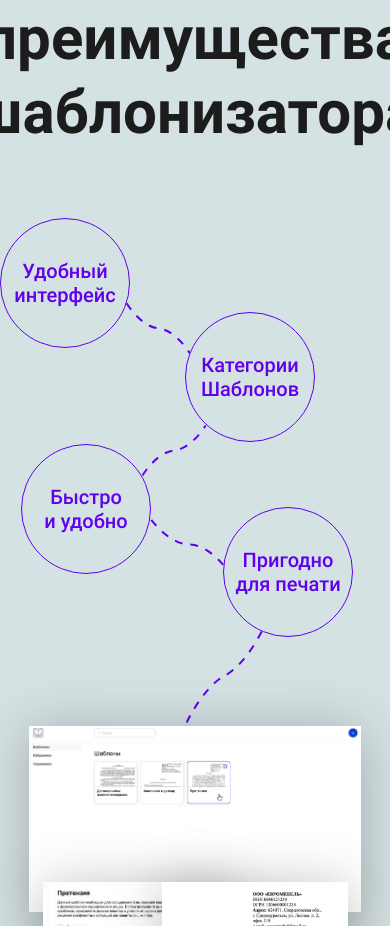
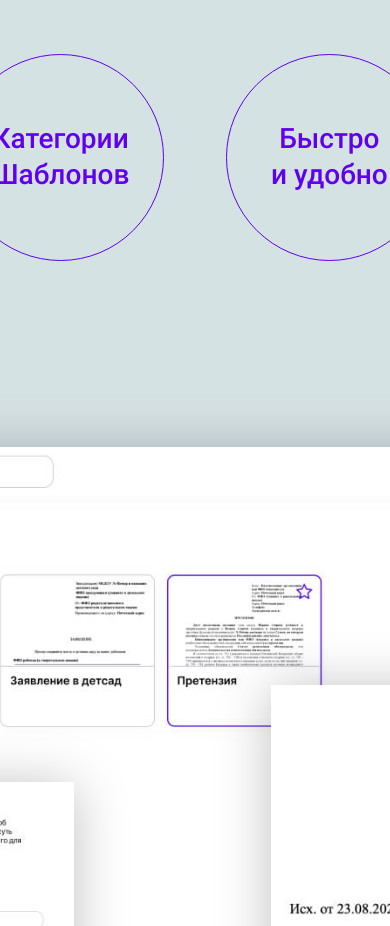
Before and after one commit to document-template-engine/frontend, a React (Create React App) app: page / in a window 390 px wide. Shown: the part 6481-7407 px from the top of the page. Built offline with nearby package versions, Linux system fonts and the light colour scheme; no server answers.

Commit message:
правки

```diff
--- a/src/components/Landing/Advantages/Advantages.jsx
+++ b/src/components/Landing/Advantages/Advantages.jsx
@@ -2,8 +2,6 @@ import './Advantages.sass';
 import interfaceImg from '../../../images/lan-interface.jpg';
 import templateImg from '../../../images/lan-template.jpg';
 import docImg from '../../../images/lan-doc.jpg';
-import octopusImg from '../../../images/lan-octopus.svg';
-import snakeImg from '../../../images/lan-snake.svg';
 import LinkToStart from '../Link/LinkToStart';
 
 export default function Advantages() {
@@ -12,6 +10,7 @@ export default function Advantages() {
 			<h2 className="advantages__title">
 				Используйте преимущества шаблонизатора
 			</h2>
+			<div className="advantages__content">
 				<div className="advantages__container">
 					<div className="advantages__list-container">
 						<ul className="advantages__list">
@@ -43,16 +42,6 @@ export default function Advantages() {
 								</p>
 							</li>
 						</ul>
-					<img
-						className="advantages__lines-1"
-						src={octopusImg}
-						alt="Пунктирные линии"
-					/>
-					<img
-						className="advantages__lines-2"
-						src={snakeImg}
-						alt="Пунктирные линии"
-					/>
 					</div>
 					<div className="advantages__illustration-container">
 						<img
@@ -73,6 +62,7 @@ export default function Advantages() {
 					</div>
 				</div>
 				<LinkToStart />
+			</div>
 		</section>
 	);
 }
--- a/src/components/Landing/Advantages/Advantages.sass
+++ b/src/components/Landing/Advantages/Advantages.sass
@@ -6,24 +6,45 @@
   flex-direction: column
   align-items: center
   overflow: hidden
-  padding: 130px 0 119px
+  padding: 80px 0 285px
+  gap: 76px
+  @media screen and (max-width: 1920px)
+    padding: 80px 0 130px
 
 .advantages__title
+  font-family: Roboto, sans-serif
+
+  margin: 20px 0 28px 0
+  max-width: 1063px
+
   color: #1C1C1C
   font-size: 60px
   line-height: 74px
   font-weight: 700
-  margin-bottom: 68px
   text-align: center
+  @media screen and (max-width: 1920px)
+    font-size: 56px
+    line-height: 74px
+  @media screen and (max-width: 1366px)
+    max-width: 360px
+    font-size: 28px
+    line-height: 34px
+
+.advantages__content
+  display: flex
+  flex-direction: column
+  align-items: center
+  gap: 60px
 
 .advantages__container
-  margin-bottom: 56px
+  position: relative
   display: flex
   flex-direction: column
   align-items: center
   justify-content: space-between
   max-width: 1336px
   width: 85%
+  gap: 186px
 
 .advantages__list-container
   display: flex
@@ -32,17 +53,30 @@
   max-width: 1164px
   width: 100%
   position: relative
-  @media screen and (max-width: 640px)
-    height: 508px
-    max-width: 358px
-    width: 91%
 
 .advantages__list
   display: flex
+  position: relative
   margin: 0
   padding: 0
   min-width: 100%
   justify-content: space-between
+
+  &::after
+    content: ''
+    width: 1000px
+    height: 186px
+    background: url("../../../images/lan-octopus.svg") no-repeat
+    position: absolute
+    top: 190px
+    left: 106px
+    @media screen and (max-width: 1920px)
+      left: 80px
+      top: 195px
+      background-size: cover
+      width: 850px
+    @media screen and (max-width: 1366px)
+      display: none
 
 .advantages__item-container
   border: 1px solid #6000ED
@@ -50,38 +84,13 @@
   box-sizing: border-box
   min-width: 130px
   min-height: 130px
-  width: 23%
-  height: 270px
+  height: 207px
+  width: 207px
   margin: 0
   display: flex
   align-items: center
   justify-content: center
-  @media screen and (max-width: 1336px)
-    height: calc(85vw * 0.23)
 
-  &_1
-    @media screen and (max-width: 640px)
-      position: absolute
-      top: 0
-      left: calc(50% - 195px)
-
-  &_2
-    @media screen and (max-width: 640px)
-      position: absolute
-      top: 94px
-      left: calc(50% - 10px)
-
-  &_3
-    @media screen and (max-width: 640px)
-      position: absolute
-      top: 226px
-      left: calc(50% - 174px)
-
-  &_4
-    @media screen and (max-width: 640px)
-      position: absolute
-      top: 289px
-      left: calc(50% + 28px)
 
 .advantages__item-text
   font-size: 28px
@@ -90,60 +99,44 @@
   margin: 0
   color: #6000ED
   text-align: center
-  @media screen and (max-width: 1336px)
-    font-size: 2vw
-    line-height: 2.6vw
-  @media screen and (max-width: 1000px)
-    font-size: 20px
-    line-height: 24px
-
-.advantages__lines-1
-  max-width: 920px
-  position: relative
-  top: -2px
-  @media screen and (max-width: 1600px)
-    width: 80%
-  @media screen and (max-width: 640px)
-    display: none
-
-.advantages__lines-2
-  width: 143px
-  position: absolute
-  bottom: 0
-  @media screen and (min-width: 641px)
-    display: none
 
 
 .advantages__illustration-container
   position: relative
   height: 1390px
-  margin-bottom: 60px
+  @media screen and (max-width: 1920px)
+    height: 1265px
 
 
 .advantages__illustration
   box-shadow: 0 4px 50px 0 #00000040
 
   &_1
-    width: 100%
+    width: 1366px
+    height: 768px
+    @media screen and (max-width: 1920px)
+      width: 1192px
+      height: 670px
 
   &_2
-    max-width: 411px
-    min-width: 194px
-    width: 30%
+    width: 411px
+    height: 982px
     position: absolute
-    top: calc(85vw * 0.3)
-    left: 8%
-    @media screen and (max-width: 640px)
-      top: calc(100vw * 0.4)
-      left: 4%
+    left: 110px
+    top: 408px
+    @media screen and (max-width: 1920px)
+      width: 390px
+      height: 931px
+      left: 85px
+      top: 335px
 
   &_3
-    max-width: 590px
-    min-width: 186px
-    width: 43%
+    width: 590px
+    height: 764px
     position: absolute
-    top: calc(85vw * 0.17)
-    right: 10%
-    @media screen and (max-width: 640px)
-      top: calc(100vw * 0.4)
-      right: 4%
+    right: 134px
+    top: 238px
+    @media screen and (max-width: 1920px)
+      height: 661px
+      width: 510px
+      right: 10px
--- a/src/utils/constants.js
+++ b/src/utils/constants.js
@@ -1,7 +1,2 @@
 export const modalRoot = document.getElementById('react-modals');
 export const BASE_URL = 'https://documents-template.site/api/';
-
-export const largeSize = '51vw';
-export const desctopSize = '35vw';
-export const midSize = '25vw';
-export const smallSize = '16vw';
```
Lines whose indentation alone changed are shown as unchanged.
